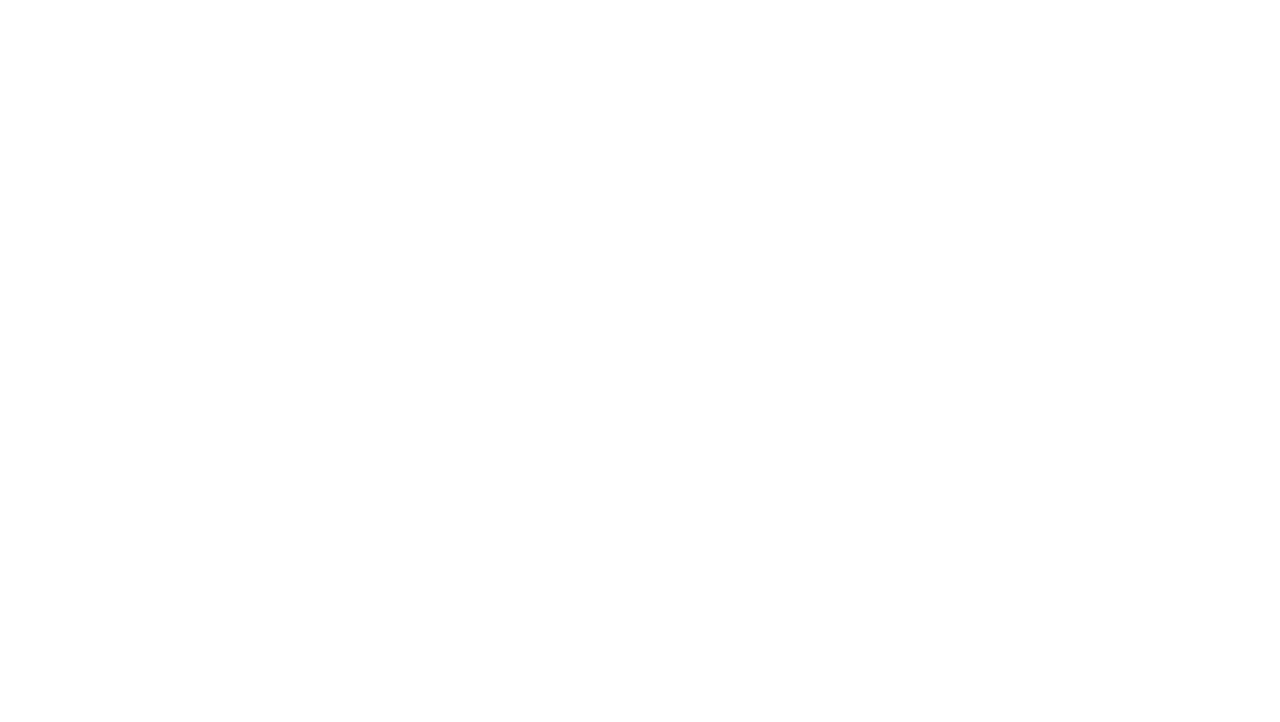
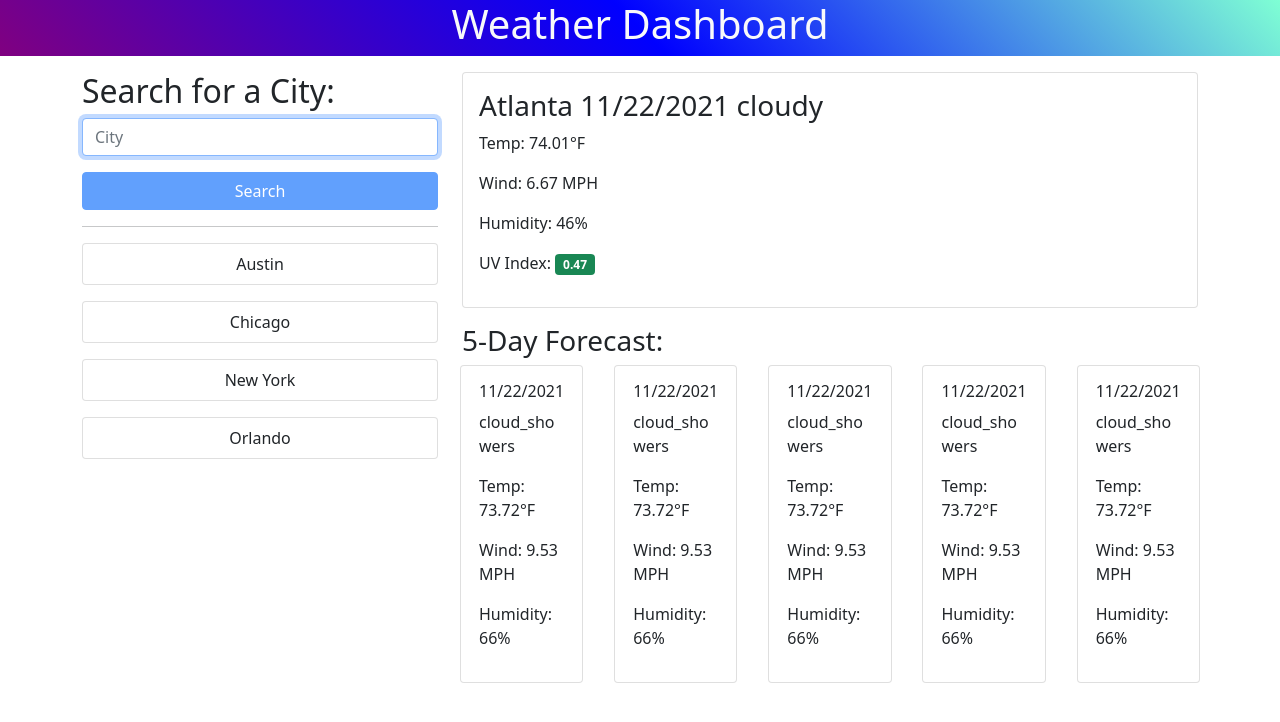
Before and after one commit to jdpasternak/weather-dashboard, a plain HTML site: page index.html in a window 1280 px wide. Drawn offline with nearby package versions, Linux system fonts and the light colour scheme.

Commit message:
Add preliminary front-end design and components

```diff
--- a/assets/css/styles.css
+++ b/assets/css/styles.css
@@ -0,0 +1,15 @@
+header {
+  background: linear-gradient(45deg, purple, blue, aquamarine);
+}
+
+.list-group-item {
+  margin-bottom: 1rem;
+}
+
+.list-group-item + .list-group-item {
+  border-top-width: 1px !important;
+}
+
+.card-text div {
+  margin-bottom: 1rem;
+}
--- a/index.html
+++ b/index.html
@@ -11,7 +11,7 @@
       integrity="sha384-1BmE4kWBq78iYhFldvKuhfTAU6auU8tT94WrHftjDbrCEXSU1oBoqyl2QvZ6jIW3"
       crossorigin="anonymous"
     />
-    <link rel="stylesheet" href="assets/css/styles.css" />
+    <link rel="stylesheet" href="./assets/css/styles.css" />
     <!-- Scripts -->
     <script
       src="https://cdn.jsdelivr.net/npm/bootstrap@5.1.3/dist/js/bootstrap.bundle.min.js"
@@ -23,7 +23,133 @@
     <title>Weather Dashboard</title>
   </head>
   <body>
-    <header></header>
-    <main></main>
+    <header class="text-light mb-3">
+      <div class="container">
+        <div class="row">
+          <h1 class="col-12 text-center">Weather Dashboard</h1>
+        </div>
+      </div>
+    </header>
+    <main class="container">
+      <div class="row">
+        <!-- Search -->
+        <section class="col-12 col-sm-4">
+          <h2>Search for a City:</h2>
+          <input type="text" id="citySearch" class="form-control mb-3" placeholder="City" autofocus />
+          <button class="btn btn-primary col-12 disabled">Search</button>
+          <hr />
+          <!-- Search History -->
+          <ul class="list-group">
+            <a class="list-group-item btn btn-secondary">Austin</a>
+            <a class="list-group-item btn btn-secondary">Chicago</a>
+            <a class="list-group-item btn btn-secondary">New York</a>
+            <a class="list-group-item btn btn-secondary">Orlando</a>
+          </ul>
+        </section>
+
+        <section class="col-12 col-sm-8">
+          <!-- Current Forecast -->
+          <div id="currentForecast" class="card mb-3">
+            <div class="card-body">
+              <h3 class="card-title">
+                <span id="currentCity">Atlanta</span>
+                <span id="currentDate">11/22/2021</span>
+                <span id="currentWeatherIcon" class=""> cloudy </span>
+              </h3>
+              <div class="card-text">
+                <div>Temp: <span id="currentTemp">74.01&deg;F</span></div>
+                <div>Wind: <span id="currentWind">6.67 MPH</span></div>
+                <div>Humidity: <span id="currentHumidity">46</span>%</div>
+                <div>
+                  UV Index:
+                  <span id="currentUvIndex" class="badge bg-success">0.47</span>
+                </div>
+              </div>
+            </div>
+          </div>
+          <!-- 5-Day Forecast -->
+          <div id="fiveDayForecast">
+            <h3>5-Day Forecast:</h3>
+            <div class="row justify-content-between g-1">
+              <div class="col-12 col-xl-2 card">
+                <div class="card-body">
+                  <h6 id="day1Date" class="card-title">11/22/2021</h4>
+                  <div class="card-text">
+                    <div>
+                      <span id="day1WeatherIcon"> cloud_showers </span>
+                    </div>
+                    <div>
+                      Temp: <span id="day1Temperature">73.72&deg;F</span>
+                    </div>
+                    <div>Wind: <span id="day1Wind">9.53 MPH</span></div>
+                    <div>Humidity: <span id="day1Humidity">66</span>%</div>
+                  </div>
+                </div>
+              </div>
+              <div class="col-12 col-xl-2 card">
+                <div class="card-body">
+                  <h6 id="day1Date" class="card-title">11/22/2021</h4>
+                  <div class="card-text">
+                    <div>
+                      <span id="day1WeatherIcon"> cloud_showers </span>
+                    </div>
+                    <div>
+                      Temp: <span id="day1Temperature">73.72&deg;F</span>
+                    </div>
+                    <div>Wind: <span id="day1Wind">9.53 MPH</span></div>
+                    <div>Humidity: <span id="day1Humidity">66</span>%</div>
+                  </div>
+                </div>
+              </div>
+              <div class="col-12 col-xl-2 card">
+                <div class="card-body">
+                  <h6 id="day1Date" class="card-title">11/22/2021</h4>
+                  <div class="card-text">
+                    <div>
+                      <span id="day1WeatherIcon"> cloud_showers </span>
+                    </div>
+                    <div>
+                      Temp: <span id="day1Temperature">73.72&deg;F</span>
+                    </div>
+                    <div>Wind: <span id="day1Wind">9.53 MPH</span></div>
+                    <div>Humidity: <span id="day1Humidity">66</span>%</div>
+                  </div>
+                </div>
+              </div>
+              <div class="col-12 col-xl-2 card">
+                <div class="card-body">
+                  <h6 id="day1Date" class="card-title">11/22/2021</h4>
+                  <div class="card-text">
+                    <div>
+                      <span id="day1WeatherIcon"> cloud_showers </span>
+                    </div>
+                    <div>
+                      Temp: <span id="day1Temperature">73.72&deg;F</span>
+                    </div>
+                    <div>Wind: <span id="day1Wind">9.53 MPH</span></div>
+                    <div>Humidity: <span id="day1Humidity">66</span>%</div>
+                  </div>
+                </div>
+              </div>
+              <div class="col-12 col-xl-2 card">
+                <div class="card-body">
+                  <h6 id="day1Date" class="card-title">11/22/2021</h4>
+                  <div class="card-text">
+                    <div>
+                      <span id="day1WeatherIcon"> cloud_showers </span>
+                    </div>
+                    <div>
+                      Temp: <span id="day1Temperature">73.72&deg;F</span>
+                    </div>
+                    <div>Wind: <span id="day1Wind">9.53 MPH</span></div>
+                    <div>Humidity: <span id="day1Humidity">66</span>%</div>
+                  </div>
+                </div>
+              </div>
+            </div>
+          </div>
+        </section>
+      </div>
+    </main>
   </body>
 </html>
```
